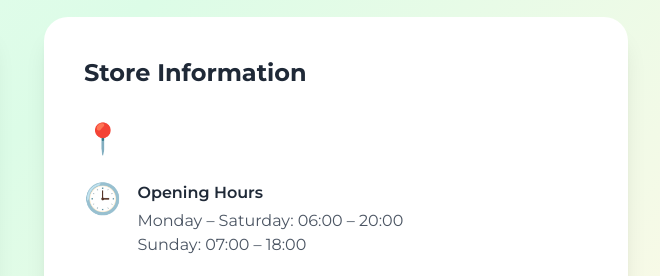
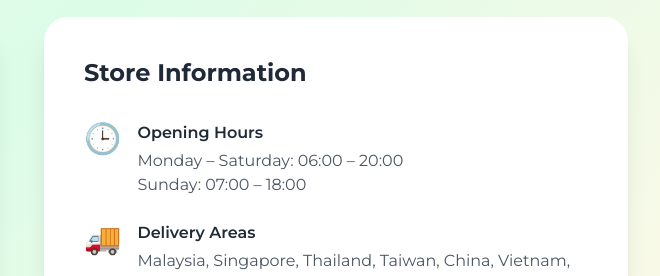
Before and after one commit to fabiokounang/vegetable-coconut-compro, a plain HTML site: page index.html in a window 1280 px wide. Shown: the part 2580-2856 px from the top of the page, 620-1280 px from the left. Drawn offline with nearby package versions, Linux system fonts and the light colour scheme; a script that the page names is missing.

Commit message:
finish wording

```diff
--- a/index.html
+++ b/index.html
@@ -354,15 +354,15 @@
           <div class="bg-white rounded-3xl p-10 shadow-xl">
             <h3 data-i18n="store-information" class="text-2xl font-bold text-gray-800 mb-8">Store Information</h3>
             <div class="space-y-6">
-              <div class="flex items-start gap-4">
+              <!-- <div class="flex items-start gap-4">
                 <div class="text-3xl">
                   📍
                 </div>
-                <!-- <div>
+                <div>
                   <h4 data-i18n="address" class="font-semibold text-gray-800 mb-1">Address</h4>
                   <p data-i18n="location-address" id="location-address" class="text-gray-600">Jl. Raya Langsep No. 109, Bareng, Kec. Klojen, Kota Malang, Jawa Timur 65146</p>
-                </div> -->
-              </div>
+                </div>
+              </div> -->
               <div class="flex items-start gap-4">
                 <div class="text-3xl">
                   🕒
```
